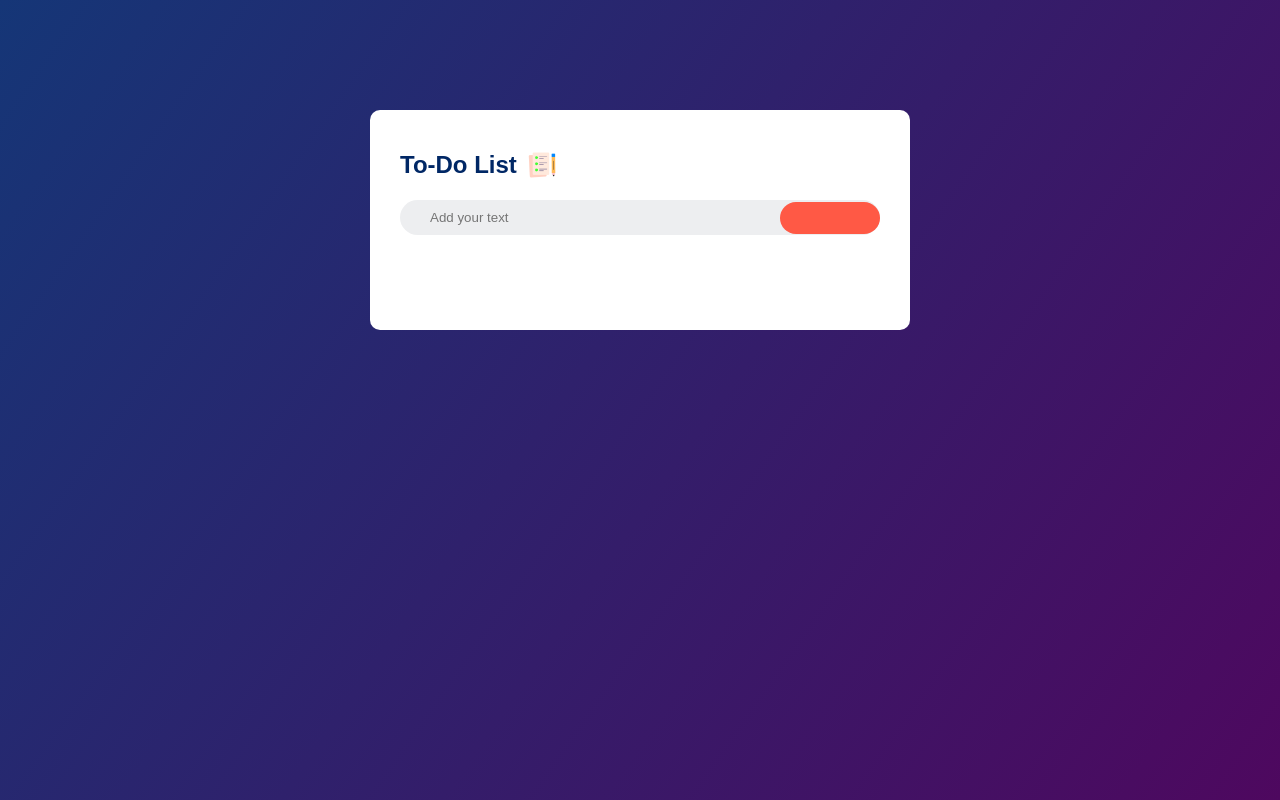
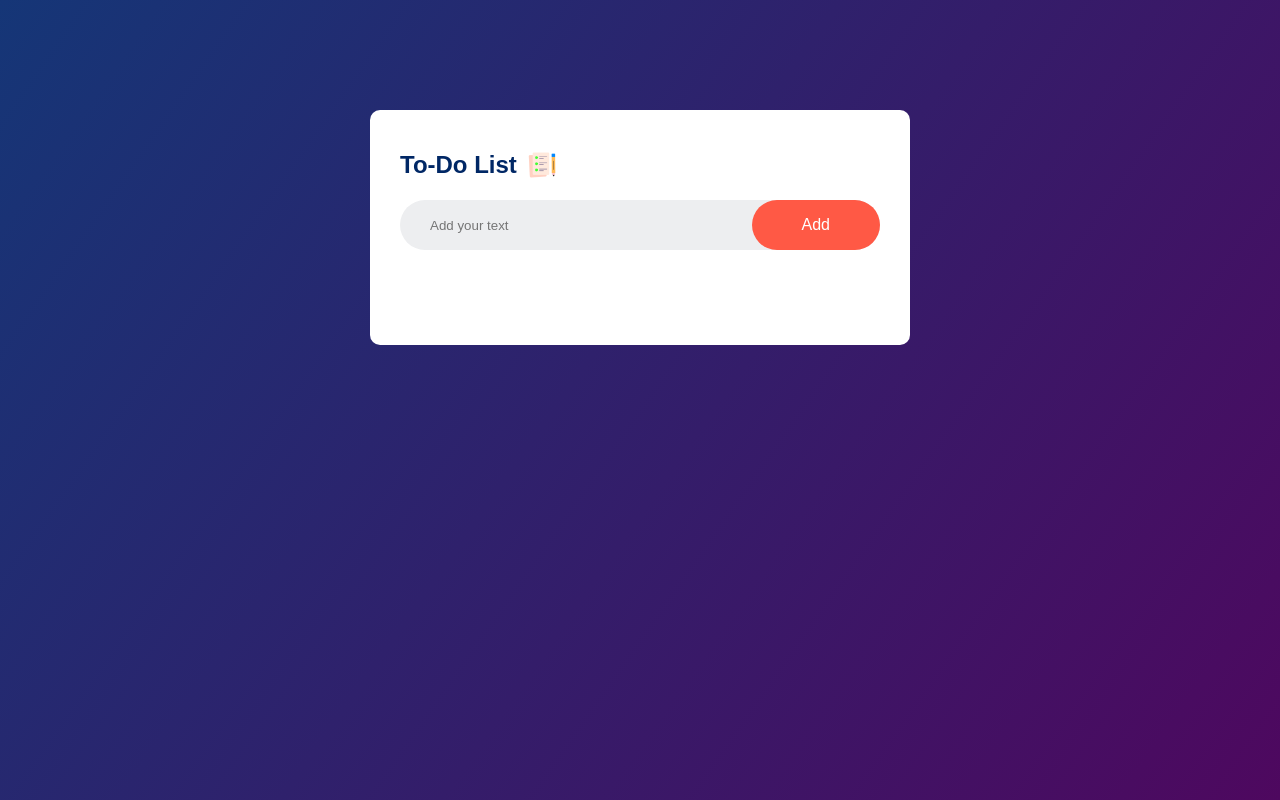
Before and after one commit to alexhonigford/To_Do_App, a plain HTML site: page index.html in a window 1280 px wide. Drawn offline with Linux system fonts and the light colour scheme.

Commit message:
final now

```diff
--- a/index.html
+++ b/index.html
@@ -11,7 +11,7 @@
         <h2>To-Do List <img src="To-Do-Img/images/icon.png"></h2>
         <div class="row">
             <input type="text" id="input-box" placeholder="Add your text">
-            <button onclick="AddTask()" Add></button>
+            <button onclick="addTask()">Add</button>
         </div>
         <ul id="list-container">
             <!-- <li class ="checked">Task 1</li>
--- a/script.js
+++ b/script.js
@@ -20,6 +20,7 @@ function addTask(){
 listContainer.addEventListener("click", function(e){
     if(e.target.tagName === "LI"){
         e.target.classList.toggle("checked");
+        saveData();
     }
     else if(e.target.tagName === "SPAN"){
         e.target.parentElement.remove();
--- a/style.css
+++ b/style.css
@@ -43,6 +43,7 @@ input{
     outline: none;
     background: transparent;
     padding: 10px;
+    font-weight: 14px;
 }
 button{
     border: none;
```
